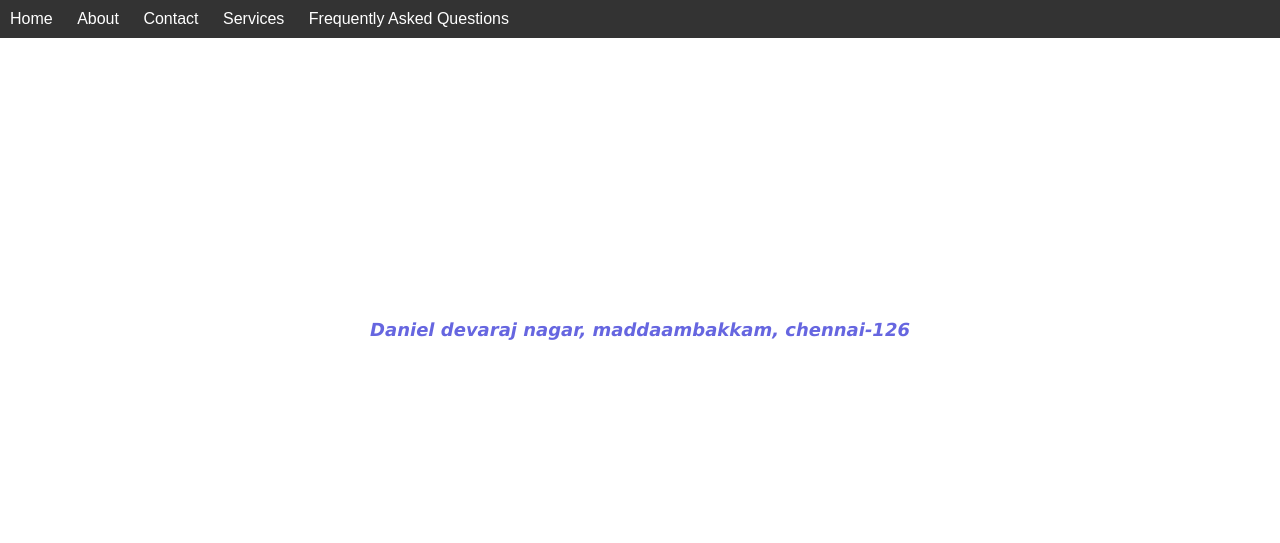
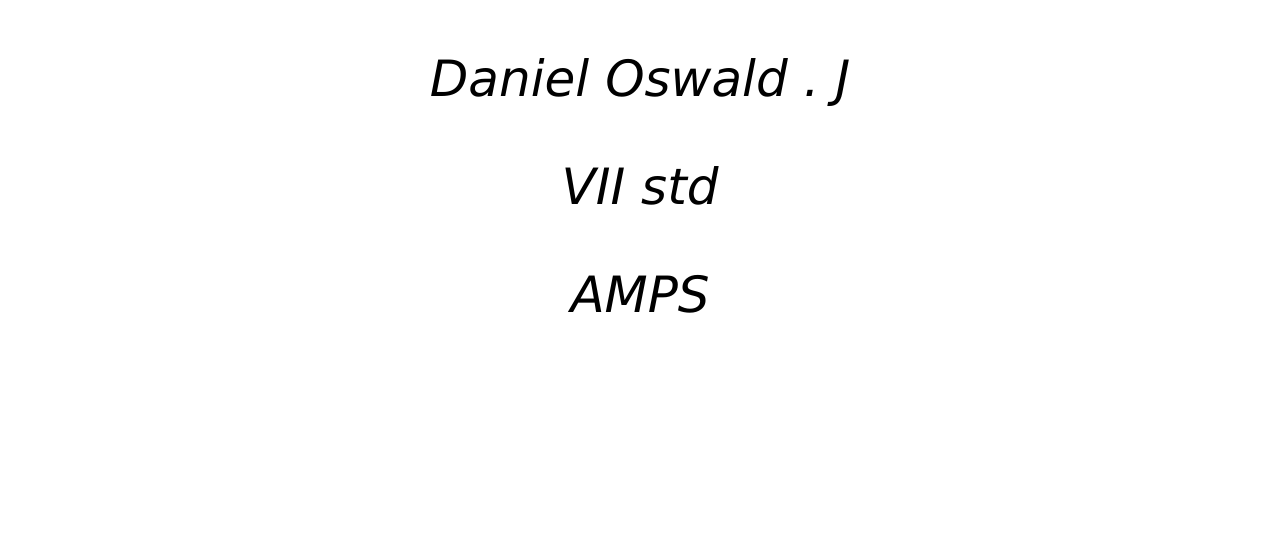
Before and after one commit to danieloswaldj/danieloswaldj.github.io, a plain HTML site: page contact.html in a window 1280 px wide. Drawn offline with Linux system fonts and the light colour scheme.

Commit message:
Update contact

```diff
--- a/contact.html
+++ b/contact.html
@@ -1,55 +1,19 @@
 <!DOCTYPE html>
 <html>
-<head>
-    <meta http-equiv="Content-Type" content="text/html; charset=UTF-8">
-    <title>Daniel Oswald J</title>
-    <link rel="stylesheet" href="styles.css">
-
-    <style>
-        body {
-            body {
-            /* Replace 'image-url.jpg' with the URL or path of your background image */
-            background-image: url('');
-            /* Set the background size, you can use 'cover', 'contain', '50% 50%', etc. */
-            background-size: small;
-            /* Set the background position, e.g., center, top left, bottom right, etc. */
-            background-position: center;
-            /* If you want to repeat the background image, you can use 'repeat' or 'repeat-x', 'repeat-y' */
-            background-repeat: no-repeat;
-              }
-
-        p {
-            font-size: large;
-            font-family: 'Lucida Sans';
-            font-style: italic;
-            font-weight: 600;
-            color: rgb(102, 102, 224);
-            text-align: center; /* Center the text within the <p> element */
-            background-color: rgba(255, 255, 255, 0.0); /* Optional: add a semi-transparent background color to make the text more readable */
-            padding: 200px; /* Optional: add padding around the text for better presentation */
-        }
-
-    </style>
-</head>
-<body>
-    <header>
-        <nav>
-            <ul>
-                <li><a href="#home">Home</a></li>
-                <li><a href="#about">About</a></li>
-                <li><a href="#Contact">Contact</a></li>
-                <li><a href="#Services">Services</a></li>
-                <li><a href="#faq">Frequently Asked Questions</a></li>
-            </ul>
-        </nav>
-    </header>
-    <p>
-   <br><br>
-<br>
-    <b>Daniel<b>
-    devaraj nagar,
-    maddaambakkam,
-    chennai-126
-
-</p>
-</body>
+    <head>
+        <title>Contact</title>
+    </head>
+    <body>
+        <style>
+            p {
+                font-size: 50px;
+                font-family: 'Lucida Sans', 'Lucida Sans Regular', 'Lucida Grande', 'Lucida Sans Unicode', Geneva, Verdana, sans-serif;
+                text-align: center;
+                font-style: oblique;
+            }
+        </style>
+        <p> Daniel Oswald . J</p>
+        <p> VII std</p>
+        <p> AMPS</p>
+    </body>
+</html>
```
